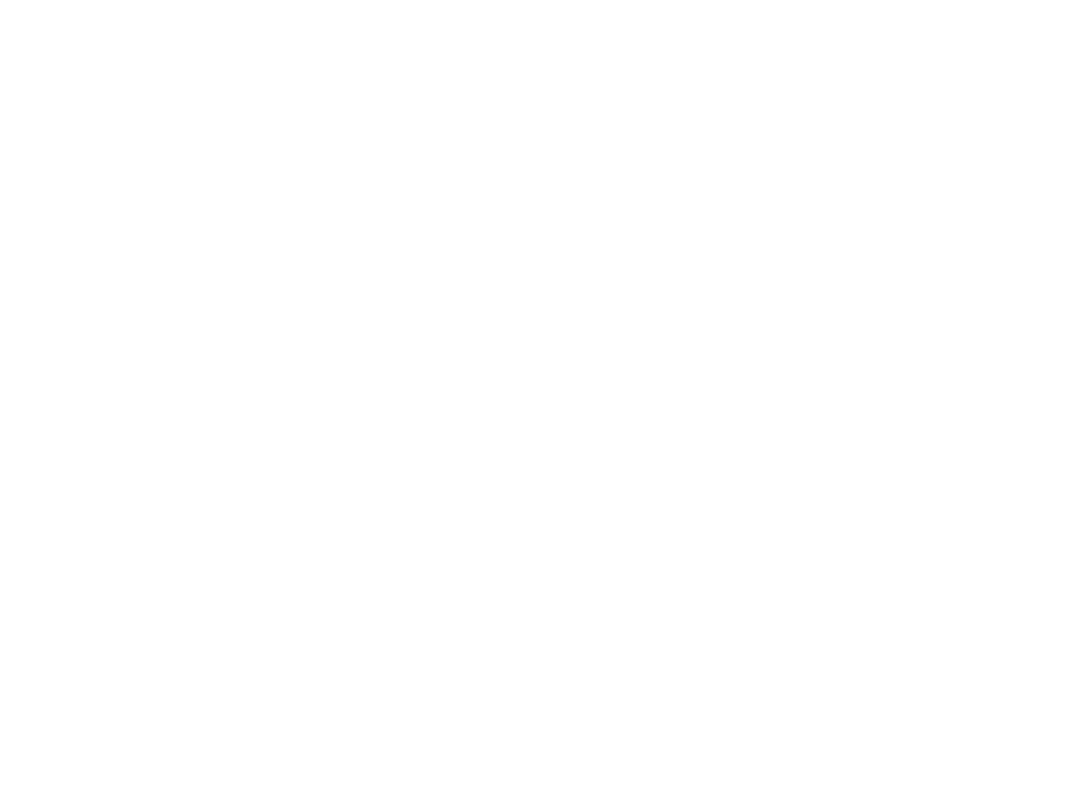
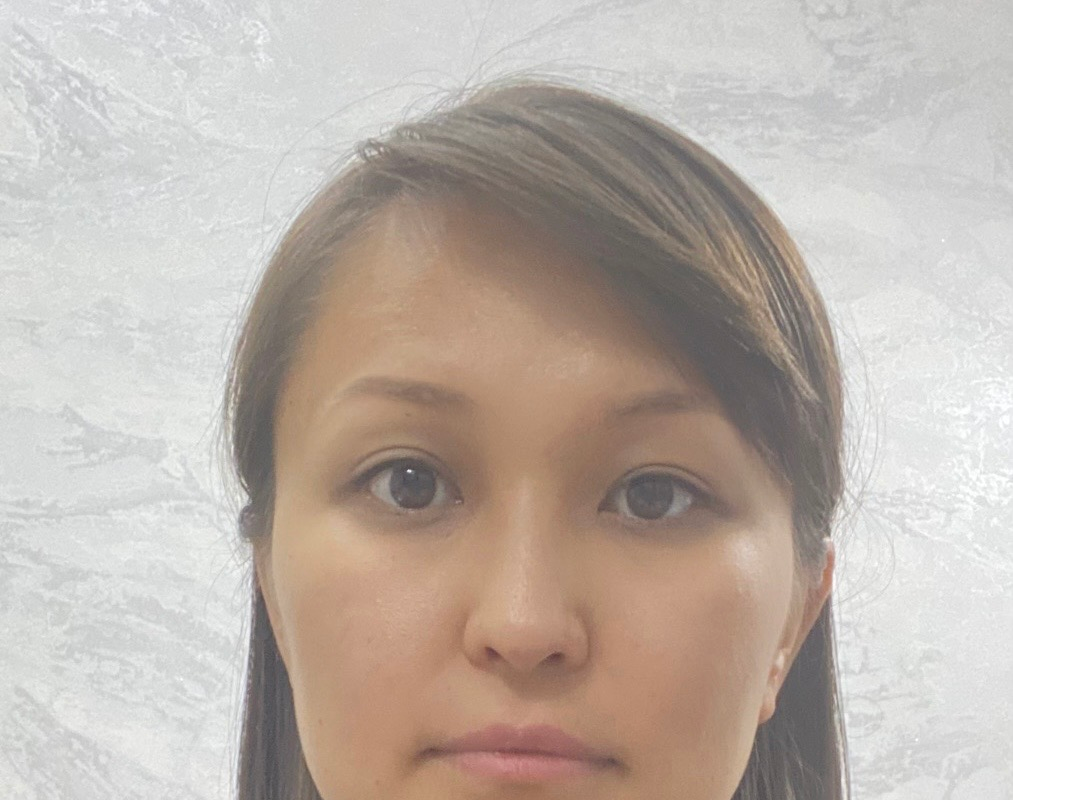
Before and after one commit to bermet-usubalieva/rsschool-cv-old, a plain HTML site: page index.html in a window 1280 px wide. Shown: the top 800 px of the page, without its empty margins (0-1076 px from the left). Drawn offline with Linux system fonts and the light colour scheme.

Commit message:
refactor: add photo and style file in index file

```diff
--- a/index.html
+++ b/index.html
@@ -4,11 +4,12 @@
 <head>
     <meta charset="UTF-8">
     <meta name="viewport" content="width=device-width, initial-scale=1.0">
-    <title>Document</title>
+    <link rel="stylesheet" href="style.css">
+    <title>Bermet Usubalieva</title>
 </head>
 
 <body>
-
+    <img src="img/IMG_9757.jpeg" alt="photo">
 </body>
 
 </html>
```
